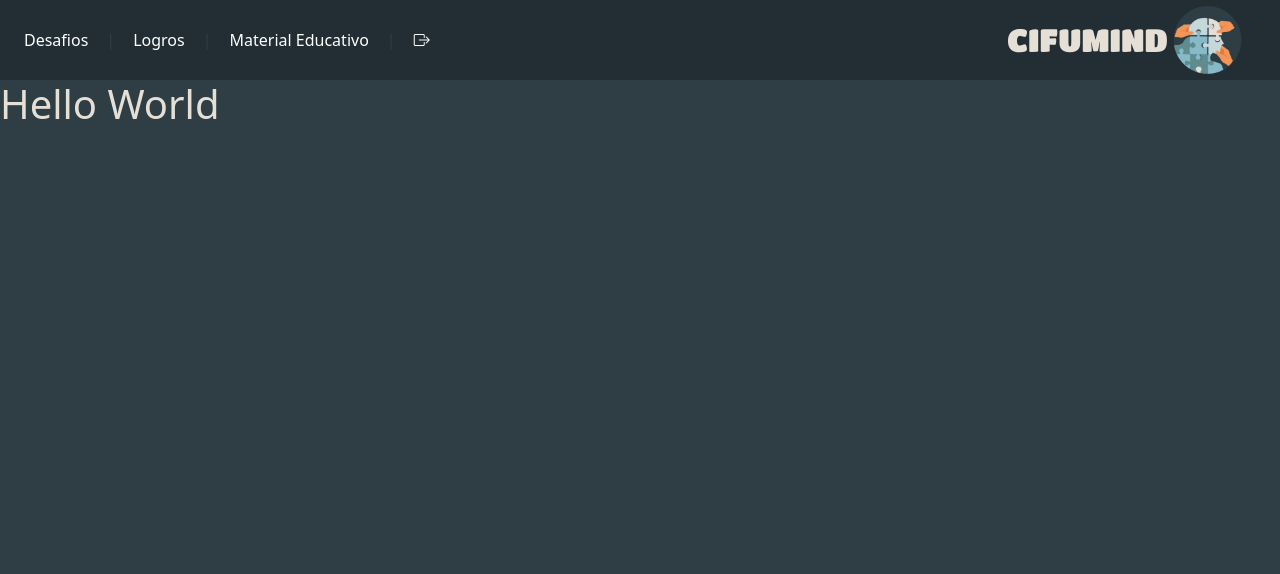
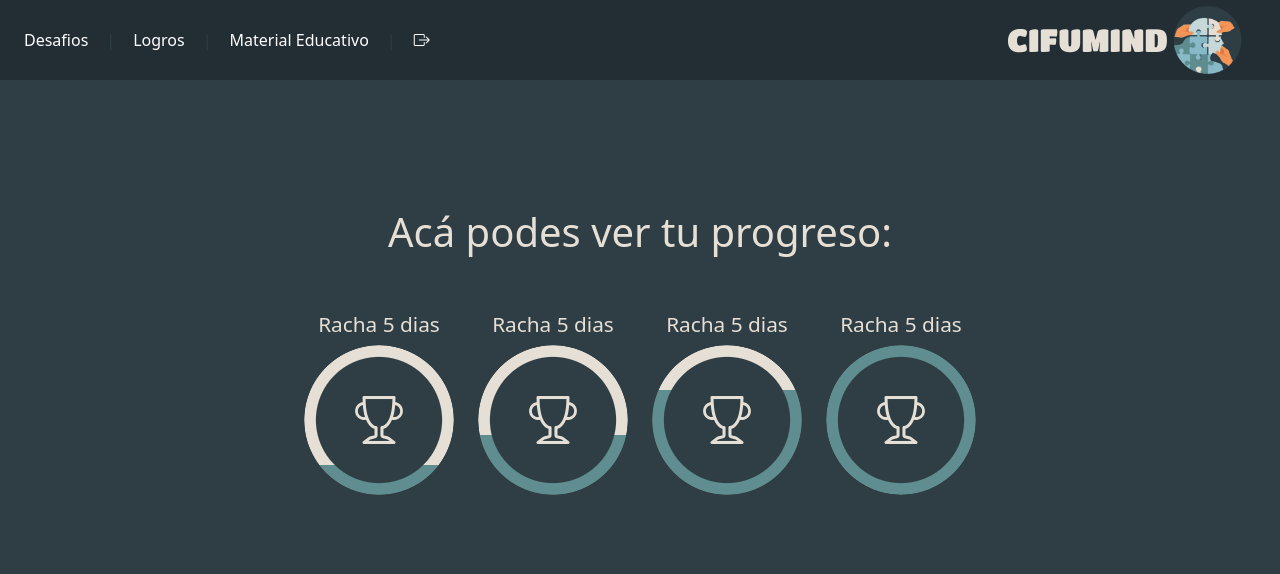
Before and after one commit to LorenzoRD2003/HackITBA2024, a Django app: page /app/achievements/ in a window 1280 px wide. Shown: the top 574 px of the page. Run offline with Django 5.2, Linux system fonts and the light colour scheme; the visitor is signed in with stand-in values (Sample User, id 1).

Commit message:
esta el html y css de los logros

```diff
--- /dev/null
+++ b/hackitba_2024/exercises/static/css/achievements.css
@@ -0,0 +1,62 @@
+body {
+  background-color: #2f3e45;
+}
+
+
+progress[value] {
+  --color:  #608D8F;
+  --background: #e5dfd5;
+  -webkit-appearance: none;
+  -moz-appearance: none;
+  appearance: none;
+  border: none;
+  position: absolute;
+  inset: 0;
+  height: 100%;
+  width: 100%;
+  border-radius: 50%;
+  overflow: hidden;
+  background: var(--background);
+  transform: rotate(-90deg);
+  -webkit-mask: radial-gradient(#0000 59%,#000 60% 70%,#0000 71%)
+}
+progress[value]::-webkit-progress-bar {
+  background: var(--background);
+}
+progress[value]::-webkit-progress-value {
+  background: var(--color);
+}
+progress[value]::-moz-progress-bar {
+  background: var(--color);
+}
+
+
+label {
+  --w: 150px;
+  font-weight: bold;
+  display: inline-grid;
+  place-content: center;
+  width: var(--w);
+  aspect-ratio: 1;
+  position: relative;
+}
+
+label i {
+  font-size: 3rem;
+}
+
+.logros h1 {
+  padding: 3rem;
+  text-align: center;
+}
+
+.logros {
+  padding: 5rem 0rem;
+  display: grid;
+  place-content: center;
+}
+
+.logros h3 {
+  text-align: center;
+  font-size: 1.3rem;
+}
--- a/hackitba_2024/exercises/templates/achievements.html
+++ b/hackitba_2024/exercises/templates/achievements.html
@@ -1,7 +1,32 @@
 {% extends 'base.html' %}
 
 {% block title %}Info{% endblock %}
+{%block head %}
+{% load static %}
+<link rel="stylesheet" href="{% static 'css/achievements.css' %}">
+{% endblock head %}
+{% block content %}
+<div class="container logros">
+    <h1>Acá podes ver tu progreso:</h1>
+    <div class="row">
+        <!-- escribir el for de los logros en esta linea ahora dejo esto de ejemplo -->
+        <div class="col-sm">
+            <h3>Racha 5 dias</h3>
+            <label> <i class="bi bi-trophy"></i> <progress max="100" value="20">20%</progress></label>
+        </div>
+        <div class="col-sm">
+            <h3>Racha 5 dias</h3>
+            <label> <i class="bi bi-trophy"></i> <progress max="100" value="40">40%</progress></label>
+        </div>
+        <div class="col-sm">
+            <h3>Racha 5 dias</h3>
+            <label> <i class="bi bi-trophy"></i> <progress max="100" value="70">70%</progress></label>
+        </div>
+        <div class="col-sm">
+            <h3>Racha 5 dias</h3>
+            <label> <i class="bi bi-trophy"></i> <progress max="100" value="100">100%</progress></label>
+        </div>
+    </div>
+</div>
 
-{% block content %}
-    <h1>Hello World</h1>
 {% endblock %}
```
